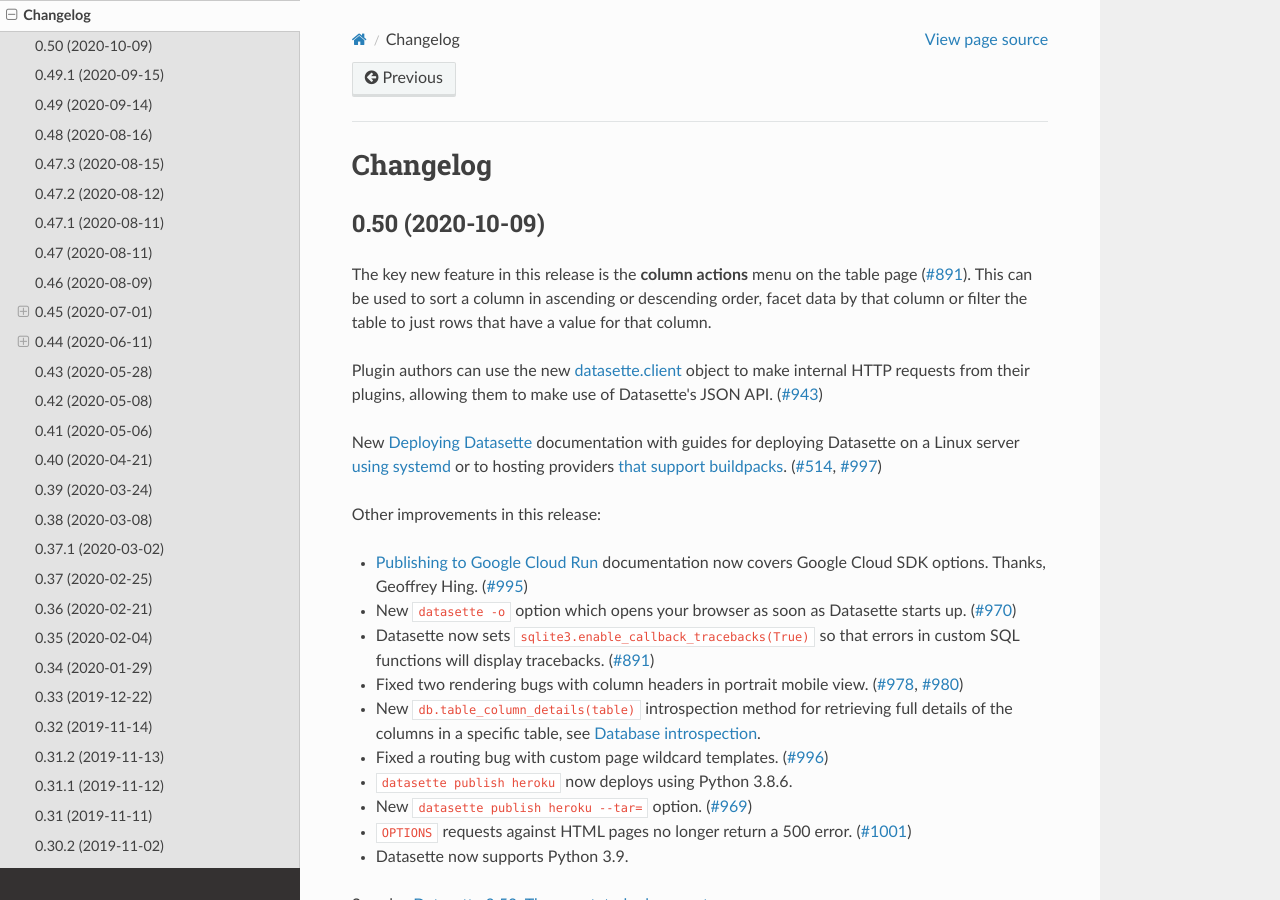
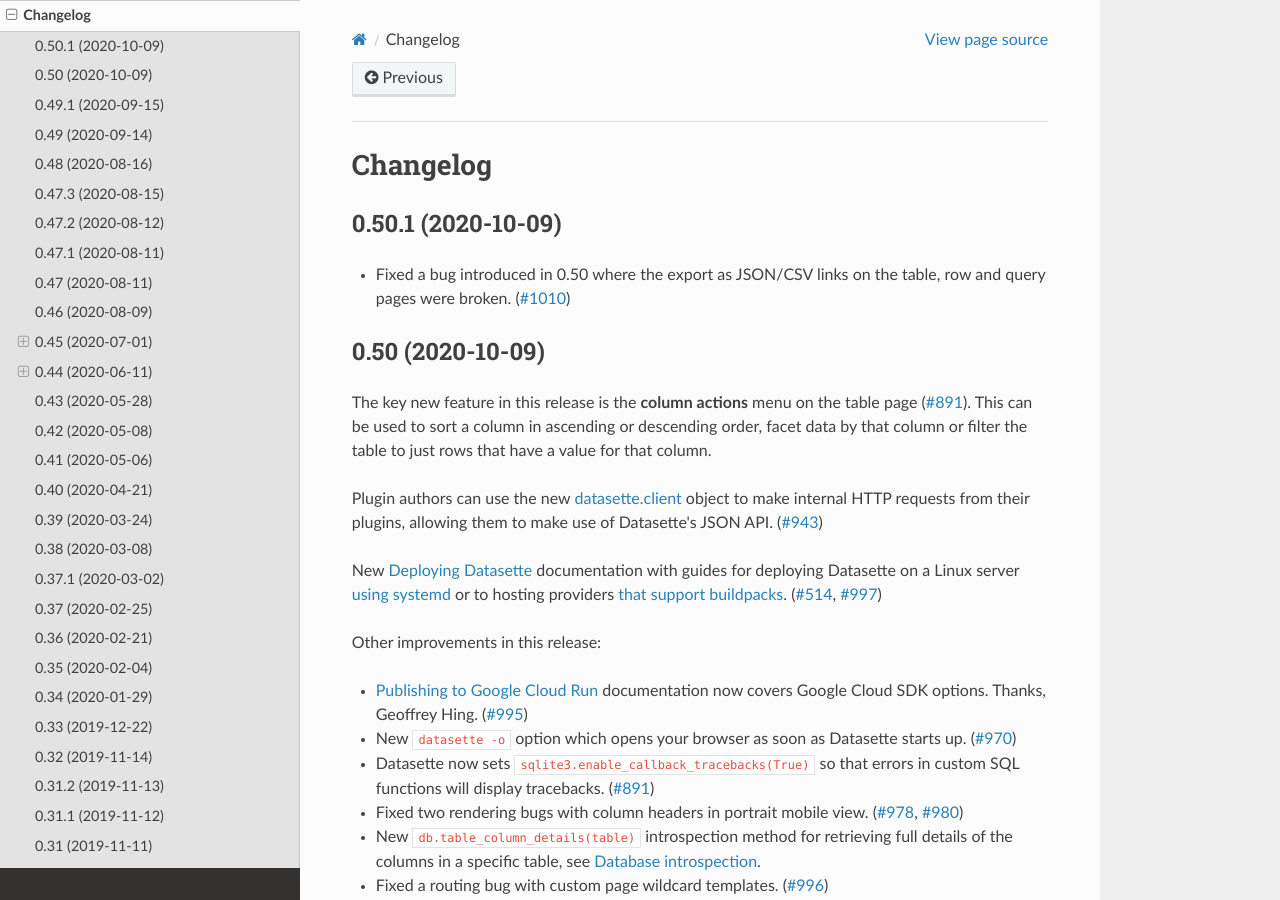
Before and after one commit to simonw/datasette, a Sphinx documentation site: the page built from docs/changelog.rst, in a window 1280 px wide and 900 px high. Built offline with Sphinx 7.4.7 and the Read the Docs theme 2.0.0, drawn with Linux system fonts in a browser that asks for light colours.

Commit message:
Release 0.50.1
Refs #1010

```diff
--- a/docs/changelog.rst
+++ b/docs/changelog.rst
@@ -3,6 +3,13 @@
 =========
 Changelog
 =========
+
+.. _v0_50.1:
+
+0.50.1 (2020-10-09)
+-------------------
+
+- Fixed a bug introduced in 0.50 where the export as JSON/CSV links on the table, row and query pages were broken. (`#1010 <https://github.com/simonw/datasette/issues/1010>`__)
 
 .. _v0_50:
 
```
